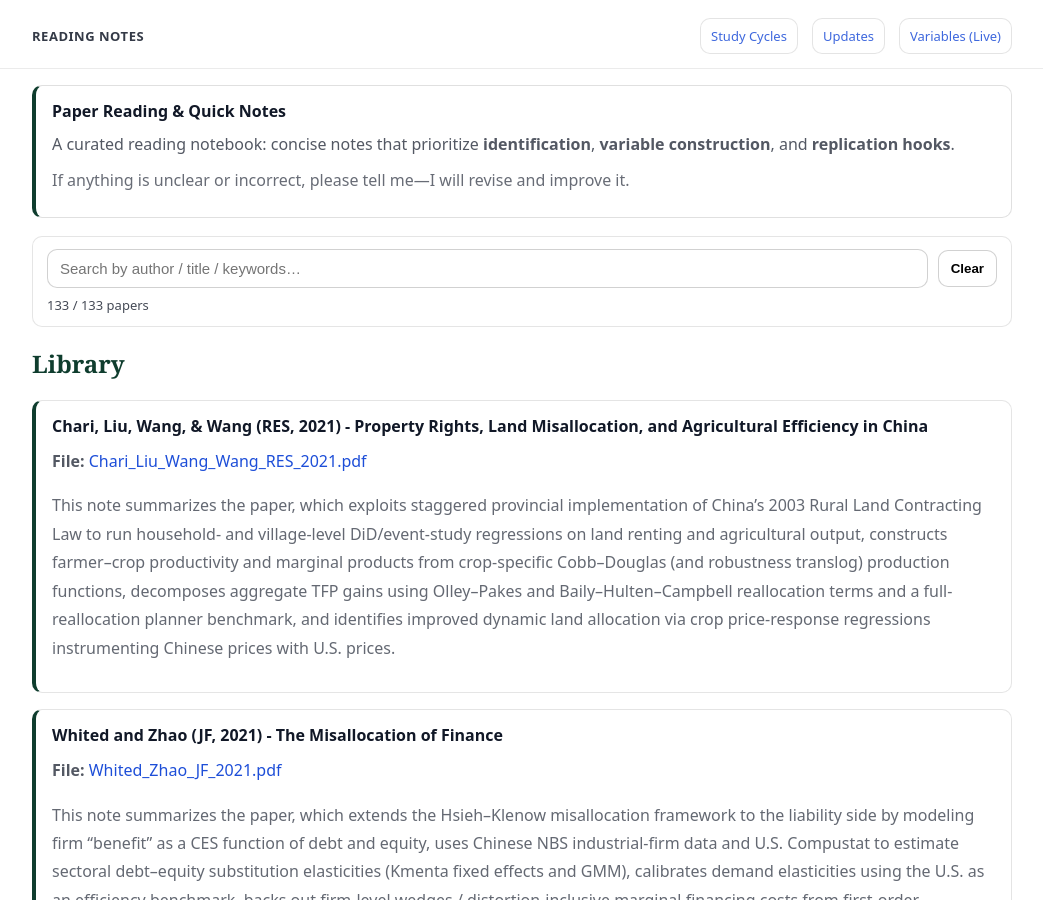
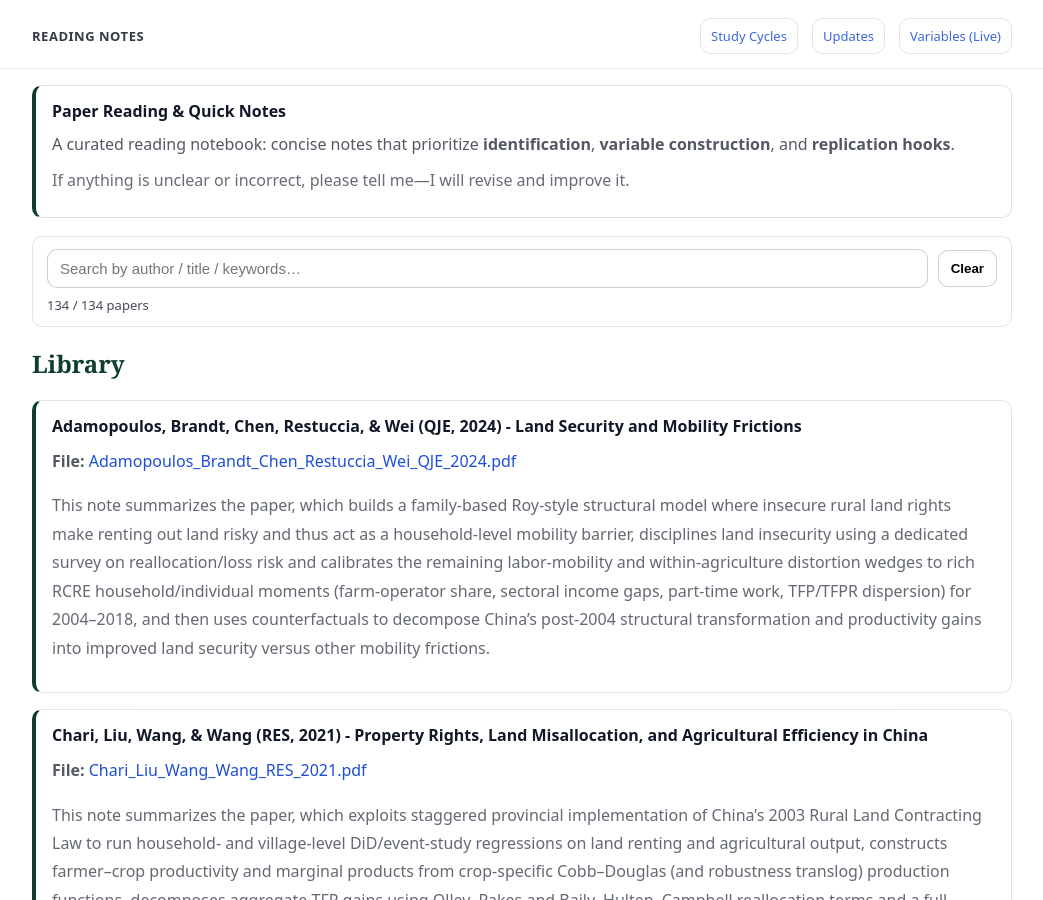
Before and after one commit to yaxinzn/study-archive, a Jekyll site: the page built from reading/index.md, in a window 1280 px wide and 900 px high. Shown: the whole window, without its empty margins (118-1161 px from the left). Built offline with Jekyll 4.4.1, drawn with Linux system fonts in a browser that asks for light colours.

Commit message:
Reading: add/update Adamopoulos_Brandt_Chen_Restuccia_Wei_QJE_2024.pdf

```diff
--- a/_data/reading.yml
+++ b/_data/reading.yml
@@ -1,3 +1,7 @@
+- title: "Adamopoulos, Brandt, Chen, Restuccia, & Wei (QJE, 2024) - Land Security and Mobility Frictions"
+  file: "Adamopoulos_Brandt_Chen_Restuccia_Wei_QJE_2024.pdf"
+  desc: "This note summarizes the paper, which builds a family-based Roy-style structural model where insecure rural land rights make renting out land risky and thus act as a household-level mobility barrier, disciplines land insecurity using a dedicated survey on reallocation/loss risk and calibrates the remaining labor-mobility and within-agriculture distortion wedges to rich RCRE household/individual moments (farm-operator share, sectoral income gaps, part-time work, TFP/TFPR dispersion) for 2004–2018, and then uses counterfactuals to decompose China’s post-2004 structural transformation and productivity gains into improved land security versus other mobility frictions."
+
 - title: "Chari, Liu, Wang, & Wang (RES, 2021) - Property Rights, Land Misallocation, and Agricultural Efficiency in China"
   file: "Chari_Liu_Wang_Wang_RES_2021.pdf"
   desc: "This note summarizes the paper, which exploits staggered provincial implementation of China’s 2003 Rural Land Contracting Law to run household- and village-level DiD/event-study regressions on land renting and agricultural output, constructs farmer–crop productivity and marginal products from crop-specific Cobb–Douglas (and robustness translog) production functions, decomposes aggregate TFP gains using Olley–Pakes and Baily–Hulten–Campbell reallocation terms and a full-reallocation planner benchmark, and identifies improved dynamic land allocation via crop price-response regressions instrumenting Chinese prices with U.S. prices."
```
Also changed, not shown: 1 other file.
